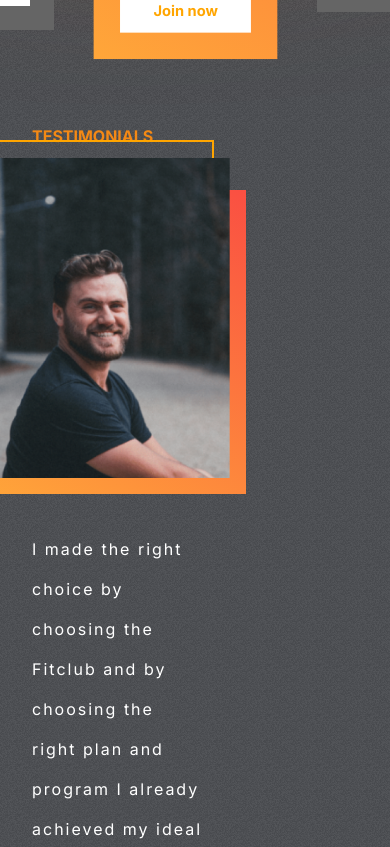
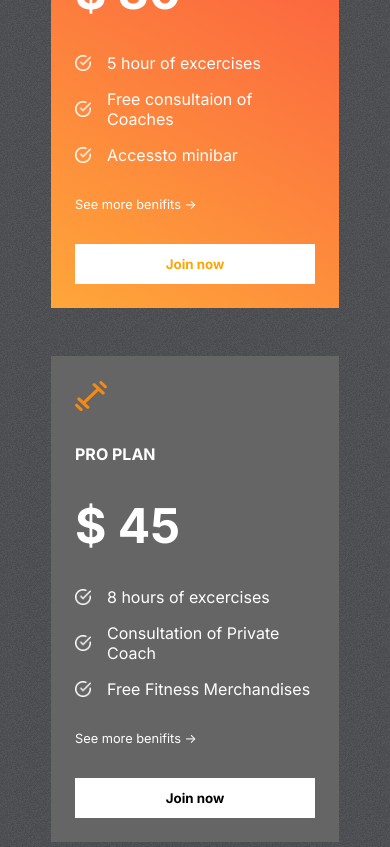
Before and after one commit to Kavimaleesha/FitClub-Starter, a React (Create React App) app: page / in a window 390 px wide. Shown: the part 4220-5067 px from the top of the page. Built offline with nearby package versions, Linux system fonts and the light colour scheme.

Commit message:
Update
Update

```diff
--- a/src/components/Plans/Plans.css
+++ b/src/components/Plans/Plans.css
@@ -78,3 +78,13 @@
 .plans>:nth-child(2)>button{
     color: orange;
 }
+
+@media screen and (max-width: 768px) {
+    .plans{
+        flex-direction:column;
+    }
+    .plans>:nth-child(2)
+    {
+        transform: none;
+    }
+}
--- a/src/components/Reasons/Reasons.css
+++ b/src/components/Reasons/Reasons.css
@@ -98,4 +98,19 @@
         grid-auto-rows: auto;
         overflow: hidden;
     }
+    .left-r>:nth-child(1){
+        width: 7rem;
+        height: 17rem;
+    }
+    .left-r>:nth-child(2){
+        width: 15rem;
+        height: 10rem;
+    }
+    .left-r>:nth-child(3){
+        width: 7rem;
+    }
+    .left-r>:nth-child(2){
+        width: 7rem;
+        height: 6rem;
+    }
 }
--- a/src/components/Testimonials/Testimonials.css
+++ b/src/components/Testimonials/Testimonials.css
@@ -1,4 +1,4 @@
-.Testimonials{
+.testimonials{
     display: flex;
     gap: 1rem;
     padding: 0 2rem;
@@ -81,3 +81,25 @@
     width: 1.5rem;
     cursor: pointer;
 }
+
+@media screen and (max-width: 768px){
+    .testimonials{
+        flex-direction: column;
+    }
+    .left-t>:nth-child(2),
+    .left-t>:nth-child(3){
+        font-size: xx-large;
+    }
+.right-t{
+    display: flex;
+    flex-direction: column;
+    align-items: center;
+    justify-content: center;
+    gap: 2rem;
+}
+
+.right-t>div{
+    position: relative;
+    display: none;
+}
+}
--- a/src/components/Testimonials/Testimonials.jsx
+++ b/src/components/Testimonials/Testimonials.jsx
@@ -10,7 +10,7 @@
   const tLength = testimonialsData.length;
 
   return (
-    <div className="Testimonials">
+    <div className="testimonials">
         <div className="left-t">
             <span>Testimonials</span>
             <span className='stroke-text'>What they</span>
```
